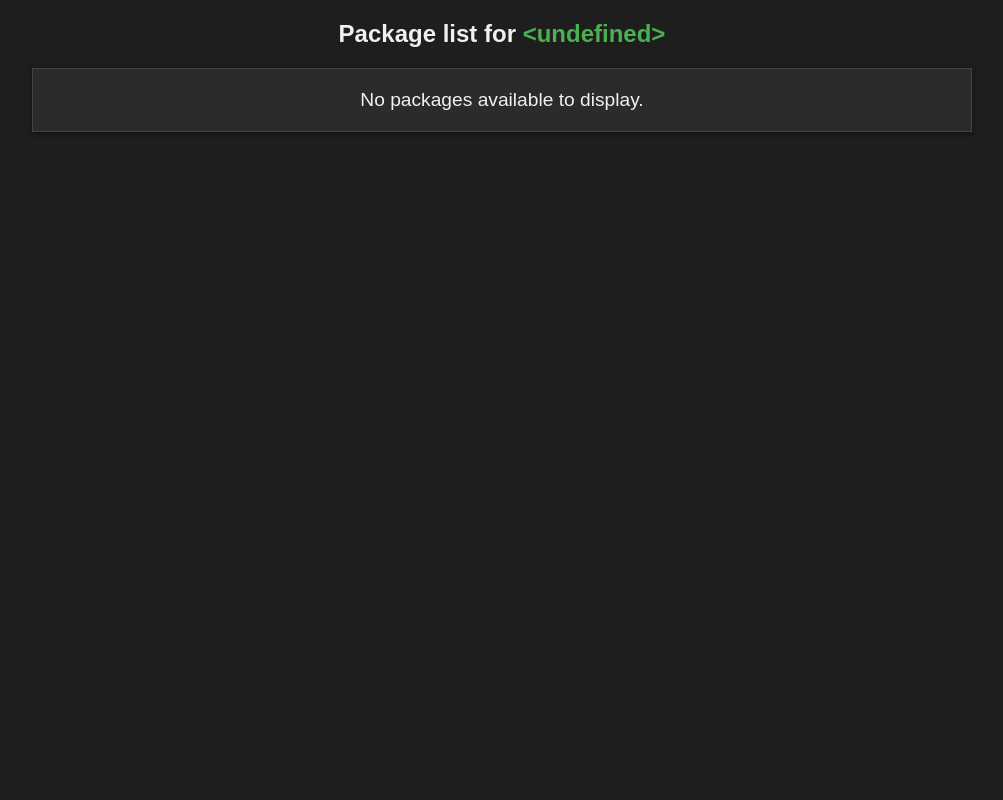
After one commit to openshift-eng/art-dashboard-ui, a Flask app: page /packages in a window 1280 px wide. The commit adds this page. Shown: the whole page, without its empty margins (138-1141 px from the left). Run offline with Flask 3, Linux system fonts and the light colour scheme.

Commit message:
Display installed packages

```diff
--- a/app.py
+++ b/app.py
@@ -1,9 +1,11 @@
+import json
 import logging
 import subprocess
 from datetime import datetime, timedelta
 
 from artcommonlib.konflux.konflux_build_record import KonfluxBuildRecord, KonfluxBuildOutcome
 from artcommonlib.konflux.konflux_db import KonfluxDb
+from artcommonlib.release_util import isolate_timestamp_in_release
 from flask import Flask, render_template, request, jsonify
 
 # How far back should we search for builds?
@@ -20,6 +22,9 @@ class KonfluxBuildHistory(Flask):
         self.konflux_db = KonfluxDb()
         self.konflux_db.bind(KonfluxBuildRecord)
         self._logger.info('Konflux DB initialized ')
+
+        # Cache installed packages
+        self.installed_packages = {}
 
     def init_logger(self):
         formatter = logging.Formatter('%(asctime)s %(name)s:%(levelname)s %(message)s')
@@ -79,6 +84,40 @@ class KonfluxBuildHistory(Flask):
                     self._logger.error("Error fetching OCP versions: %s", result.stderr.strip())
                 raise RuntimeError('No matches found or an error occurred.')
 
+        @self.route("/packages")
+        async def show_packages():
+            nvr = request.args.get("nvr")
+            default_result = []
+
+            if not nvr:
+                # nvr param was not passed in
+                nvr = '<undefined>'
+                result = default_result
+
+            elif result := self.installed_packages.get(nvr):
+                # nvr param was passed in, and there is a cached entry for it
+                pass  # all done
+
+            else:
+                # nvr param was passed in, but there is no cached entry for it
+                # fetch the build record from Konflux DB
+                try:
+                    nvr_timestamp = datetime.strptime(isolate_timestamp_in_release(nvr), "%Y%m%d%H%M%S")
+                    start_search = datetime(nvr_timestamp.year, nvr_timestamp.month, nvr_timestamp.day)
+                    builds = await self.konflux_db.search_builds_by_fields(
+                        start_search=start_search,
+                        where={'nvr': nvr},
+                        limit=1
+                    )
+                    result = builds[0].installed_packages if builds else []
+
+                except Exception as e:
+                    self._logger.error('Failed fetching installed params for %s: %s', nvr, e)
+
+            return render_template("packages.html",
+                                   nvr=nvr,
+                                   packages=result)
+
     async def query(self, params: dict):
         self._logger.info("Search Parameters: %s", params)
 
@@ -129,6 +168,11 @@ class KonfluxBuildHistory(Flask):
             } for b in filter(lambda b: b.outcome != KonfluxBuildOutcome.PENDING, builds)
         ]
 
+        # Cache installed packages
+        self.installed_packages = {build.nvr: build.installed_packages
+                                   for build in filter(lambda b: b.outcome != KonfluxBuildOutcome.PENDING, builds)}
+        self._logger.info('Cached installed packages: %s', self.installed_packages)
+
         # Return the results as JSON
         return results
 
--- /dev/null
+++ b/static/packages.css
@@ -0,0 +1,22 @@
+.results-container h2 span {
+    color: #4caf50
+}
+
+.results-container div {
+    padding: 0 150px 0 150px;
+}
+
+#packagesTable td {
+    text-align: left;
+    font-size: 1.2em;
+}
+
+p {
+    font-size: 1.2em;
+    color: #f0f0f0;
+    background-color: #2b2b2b;
+    border: 1px solid #444;
+    padding: 20px;
+    text-align: center;
+    box-shadow: 0 2px 5px rgba(0, 0, 0, 0.5);
+}
--- a/static/script.js
+++ b/static/script.js
@@ -37,6 +37,7 @@ function createRow(result) {
         <td>${result["group"]}</td>
         <td>${result["completed"]}</td>
         <td>${result["engine"]}</td>
+        <td><a href="/packages?nvr=${result.nvr}" target="_blank">Show</a></td>
         <td><a href="${result["source"]}" target="_blank">Source URL</a></td>
         <td><a href="${result["pipeline URL"]}" target="_blank">Pipeline URL</a></td>
         <td><a href="${result["art-job-url"]}" target="_blank">ART Job URL</a></td>
--- a/static/style.css
+++ b/static/style.css
@@ -128,14 +128,9 @@ button:hover {
     position: relative;
 }
 
-.results-container h1 {
+.results-container h1,h2 {
     text-align: center;
     margin-bottom: 20px;
-}
-
-.results-container h2 {
-    font-size: 1.2em;
-    margin-bottom: 15px;
 }
 
 table {
--- a/templates/index.html
+++ b/templates/index.html
@@ -71,6 +71,7 @@
                         <th>Group</th>
                         <th>Time</th>
                         <th>Engine</th>
+                        <th>Packages</th>
                         <th>Source URL</th>
                         <th>Pipeline URL</th>
                         <th>ART job URL</th>
--- /dev/null
+++ b/templates/packages.html
@@ -0,0 +1,26 @@
+<!DOCTYPE html>
+<html>
+<head>
+    <title>Installed Packages</title>
+    <link rel="stylesheet" href="{{ url_for('static', filename='style.css') }}">
+    <link rel="stylesheet" href="{{ url_for('static', filename='packages.css') }}">
+</head>
+<body>
+    <div class="main-container">
+        <div class="results-container">
+            <h2>Package list for <span>{{ nvr }}</span></h2>
+            <div>
+                {% if packages %}
+                    <table id="packagesTable">
+                        {% for package in packages %}
+                        <tr><td>{{ package }}</td></tr>
+                        {% endfor %}
+                    </table>
+                {% else %}
+                    <p>No packages available to display.</p>
+                {% endif %}
+            </div>
+        </div>
+    </div>
+</body>
+</html>
```
